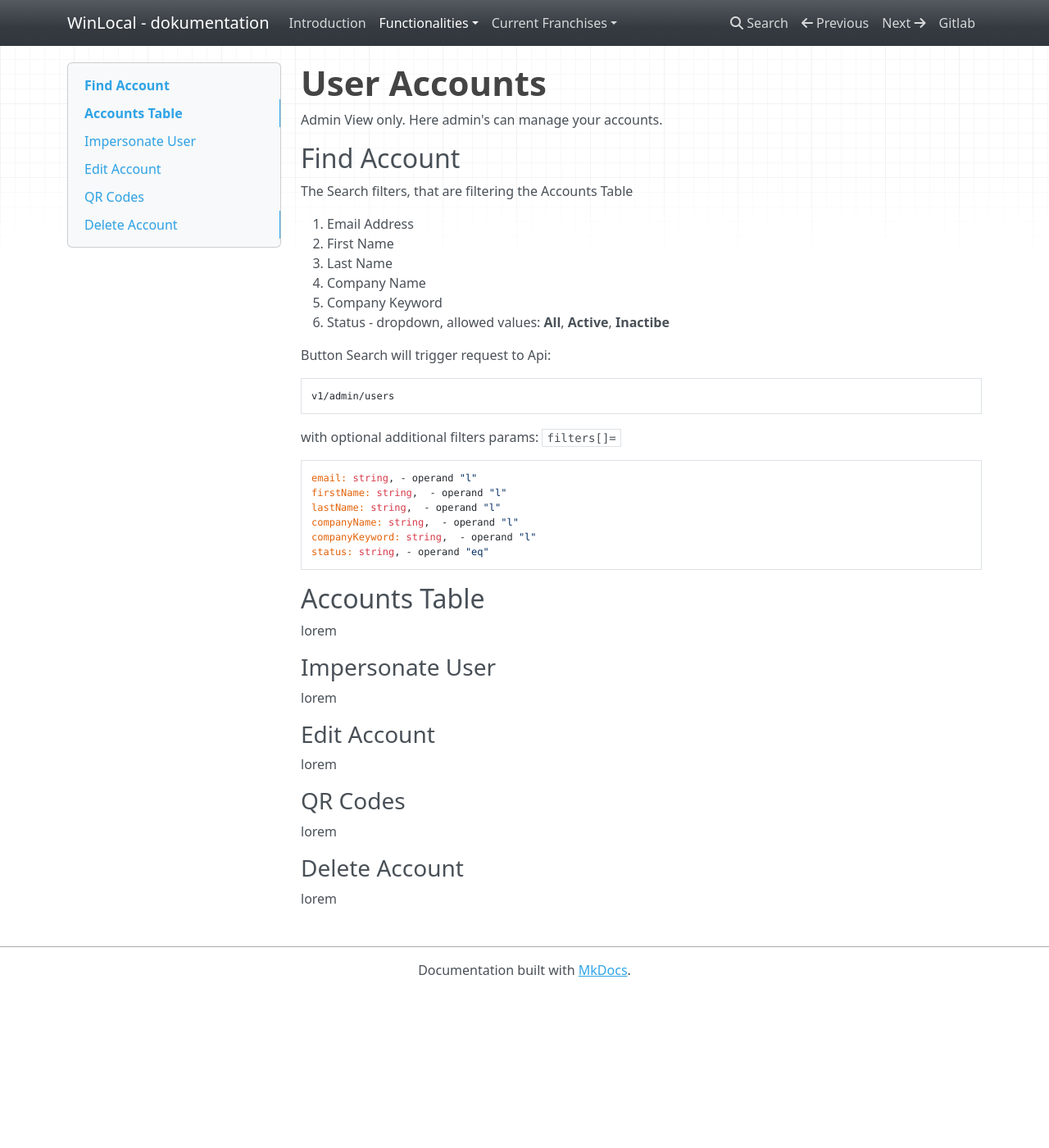
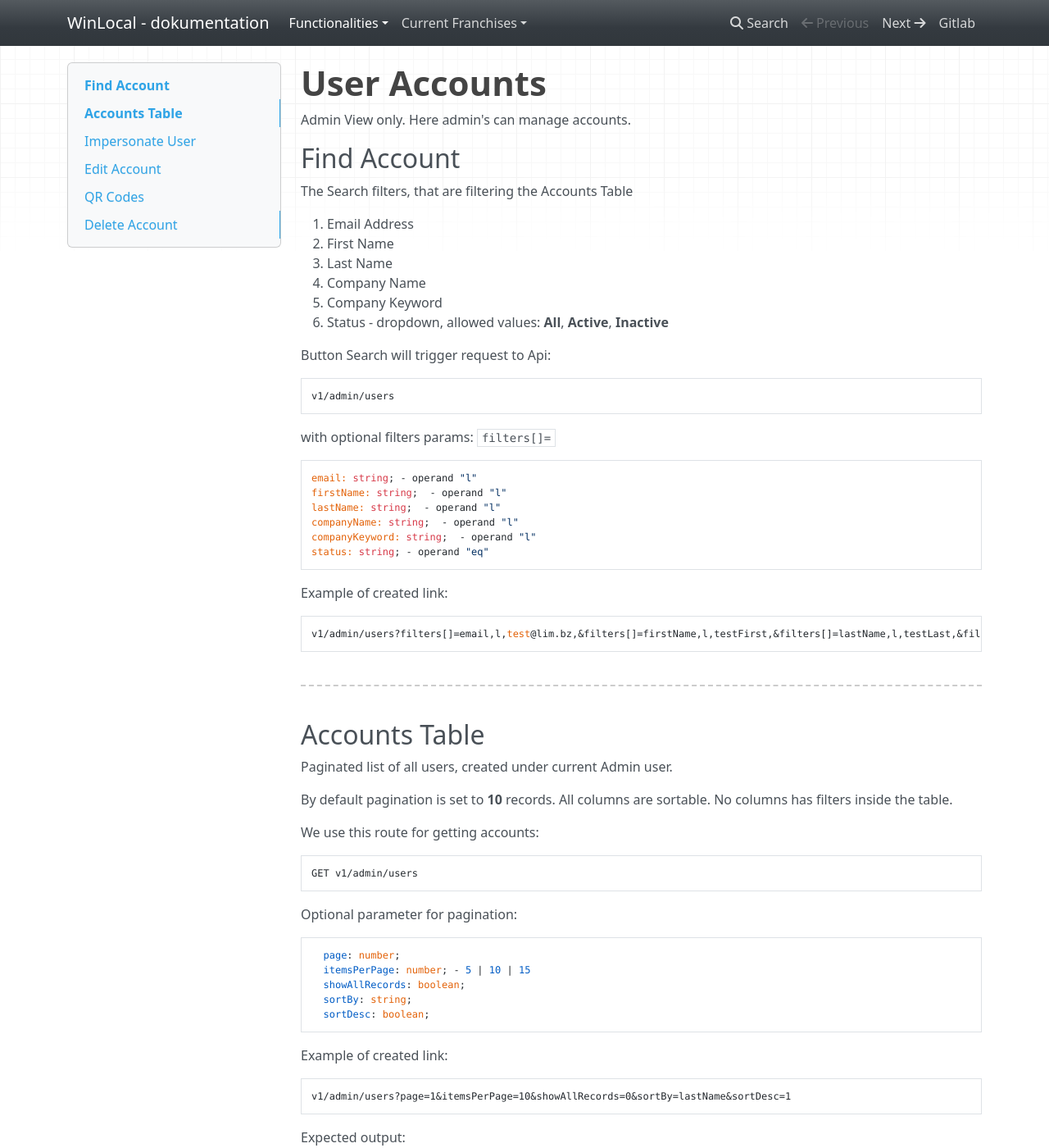
Before and after one commit to kalniei/wl-docs, an MkDocs documentation site: the page built from docs/admin/user-accounts.md, in a window 1280 px wide and 1400 px high. Shown: the whole window at 82% size. Built offline with MkDocs 1.6.1, drawn with Linux system fonts in a browser that asks for light colours; nearby versions of some CDN libraries; some of the changed text lies outside the part shown.

Commit message:
User Accounts

````diff
--- a/docs/admin/user-accounts.md
+++ b/docs/admin/user-accounts.md
@@ -1,7 +1,7 @@
 ###### User Accounts
 
 Admin View only.
-Here admin's can manage your accounts.
+Here admin's can manage accounts.
 
 ## Find Account
 
@@ -12,30 +12,113 @@
 3. Last Name
 4. Company Name
 5. Company Keyword
-6. Status - dropdown, allowed values: **All**, **Active**, **Inactibe**
+6. Status - dropdown, allowed values: **All**, **Active**, **Inactive**
 
 Button Search will trigger request to Api:
 
 ```
 v1/admin/users
 ```
-with optional additional filters params: `filters[]=`
+with optional filters params: `filters[]=`
 
 ```
-email: string, - operand "l"
-firstName: string,  - operand "l"
-lastName: string,  - operand "l"
-companyName: string,  - operand "l"
-companyKeyword: string,  - operand "l"
-status: string, - operand "eq"
+email: string; - operand "l"
+firstName: string;  - operand "l"
+lastName: string;  - operand "l"
+companyName: string;  - operand "l"
+companyKeyword: string;  - operand "l"
+status: string; - operand "eq"
 ```
+
+Example of created link:
+
+```
+v1/admin/users?filters[]=email,l,test@lim.bz,&filters[]=firstName,l,testFirst,&filters[]=lastName,l,testLast,&filters[]=companyName,l,testInc,&filters[]=companyKeyword,l,banana,&filters[]=status,eq,active
+```
+---
+
 ## Accounts Table
 
-lorem
+
+Paginated list of all users, created under current Admin user.
+
+By default pagination is set to **10** records.
+All columns are sortable.
+No columns has filters inside the table.
+
+We use this route for getting accounts:
+
+```
+GET v1/admin/users
+```
+
+Optional parameter for pagination:
+
+```
+  page: number;
+  itemsPerPage: number; - 5 | 10 | 15
+  showAllRecords: boolean;
+  sortBy: string;
+  sortDesc: boolean;
+```
+
+Example of created link:
+
+```
+v1/admin/users?page=1&itemsPerPage=10&showAllRecords=0&sortBy=lastName&sortDesc=1
+```
+
+Expected output:
+
+```
+{
+  data: [
+    {
+      companyKeyword: "test"
+      companyName: "Test Inc"
+      email: "test@lim.bz"
+      fbBusinessPage: 1111
+      instagramId: 1111
+      firstName: "Test"
+      id: 1
+      lastName: "Test"
+      status: "active"
+    }
+    ...
+  ],
+  state: {
+    fields: []
+    filterBy: null
+    filterValue: null
+    filters: []
+    itemsCount: 10
+    itemsPerPage: 10
+    joins: []
+    page: 1
+    showAllRecords: false
+    sortBy: "lastName"
+    sortDesc: true
+    totalItems: 463
+    totalPages: 47
+  }
+}
+```
 
 ### Impersonate User
 
-lorem
+Option to log in into users account.
+
+```
+GET v1/users/${id}/?permissions=1
+```
+
+After successful response we do all actions like login user.
+
+see: [user login](../account/login.md) for more details
+
+Note - in store we keep `parentUserId" ${adminId}` and  in Local Storage - `impersonate: ${adminEmail}`.
+
+It allowes us to go back to admin.
 
 ### Edit Account
 
--- a/docs/css/extra.css
+++ b/docs/css/extra.css
@@ -3,3 +3,8 @@
   font-weight: 600;
   font-size: 42px;
 }
+
+hr {
+  border-top: 2px dashed #ccc;
+  margin: 40px 0;
+}
--- a/mkdocs.yml
+++ b/mkdocs.yml
@@ -6,7 +6,6 @@
   - toc:
       permalink: '#'
 nav:
-  - Introduction: 'index.md'
   - Functionalities:
     - Admin:
       - 'User Accounts': 'admin/user-accounts.md'
````
Also changed, not shown: README.md (+8 -1 lines).
